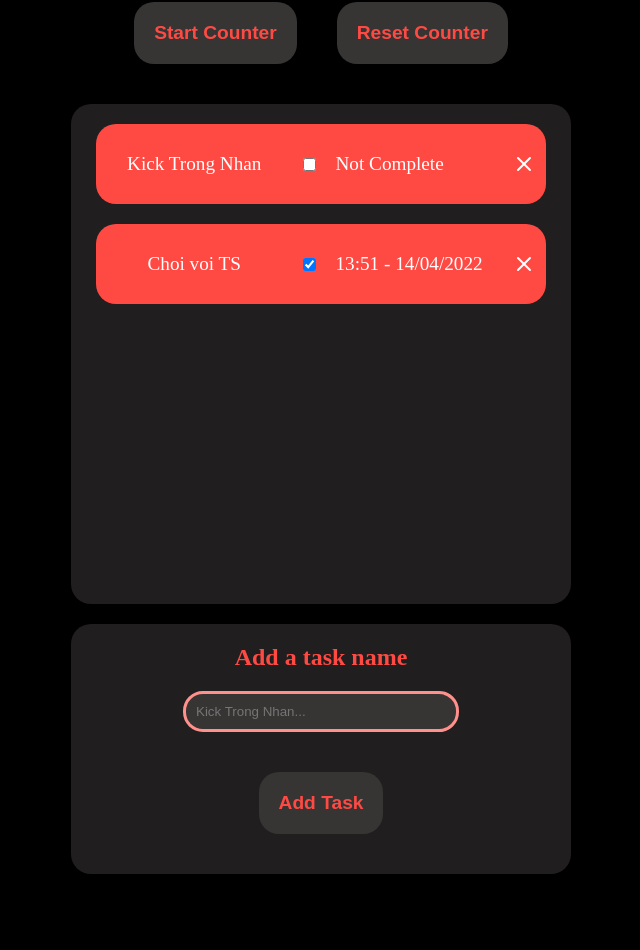
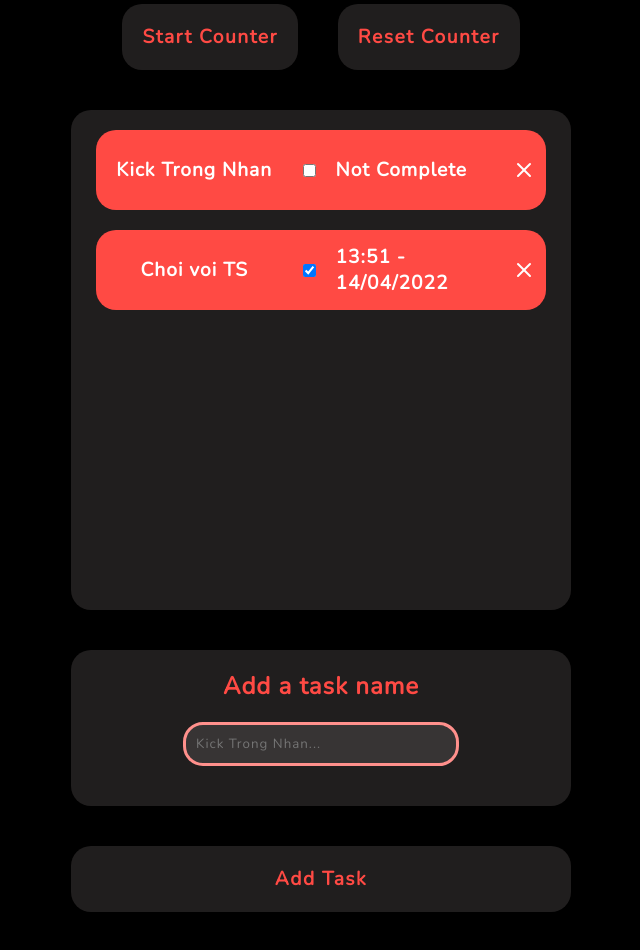
Before and after one commit to khanhngn-dev/PomodoroPWA, a React (Create React App) app: page / in a window 1280 px wide. Shown: the part 210-1160 px from the top of the page, without its empty margins (319-959 px from the left). Before the commit the page ends 1092 px from the top, so only its background shows below. Built offline with nearby package versions, Linux system fonts and the light colour scheme.

Commit message:
Correct styling

```diff
--- a/src/components/button/button.styles.tsx
+++ b/src/components/button/button.styles.tsx
@@ -4,15 +4,16 @@ export const StyledButton = styled.button`
 	margin: 20px;
 	padding: 20px;
 	border-radius: 20px;
-	background-color: var(--color-lighter-grey);
+	background-color: var(--color-grey);
 	color: var(--color-primary);
 	font-weight: bold;
 	font-size: 1.2rem;
 	width: max-content;
+	letter-spacing: 1.5px;
 	/* border: 3px solid var(--color-secondary); */
 	border: none;
 	&:hover {
-		background-color: #3b3b3b;
+		background-color: var(--color-lighter-grey);
 		cursor: pointer;
 		border-color: var(--color-primary);
 	}
--- a/src/components/itemForm/item-form.component.tsx
+++ b/src/components/item-form/item-form.component.tsx
@@ -32,10 +32,12 @@ const ItemForm: FC<FormHTMLAttributes<HTMLFormElement>> = () => {
 		setTaskName(event.target.value);
 	};
 	return (
-		<FormContainer onSubmit={handleSubmit}>
-			<ItemInput value={taskName} onChange={handleChange} placeholder='Kick Trong Nhan...' />
-			<Button>Add Task</Button>
-		</FormContainer>
+		<>
+			<FormContainer onSubmit={handleSubmit}>
+				<ItemInput value={taskName} onChange={handleChange} placeholder='Kick Trong Nhan...' />
+				<Button style={{ width: '500px' }}>Add Task</Button>
+			</FormContainer>
+		</>
 	);
 };
 export default ItemForm;
--- a/src/components/itemForm/item-form.styles.tsx
+++ b/src/components/item-form/item-form.styles.tsx
@@ -5,8 +5,7 @@ export const FormContainer = styled.form`
 	justify-content: center;
 	align-items: center;
 	flex-direction: column;
-	background-color: var(--color-grey);
+	margin: 20px;
 	border-radius: 20px;
-	padding: 20px;
 	width: 500px;
 `;
--- a/src/components/item-input/item-input.component.tsx
+++ b/src/components/item-input/item-input.component.tsx
@@ -1,11 +1,11 @@
 import { FC, InputHTMLAttributes } from 'react';
-import { ItemInputContainer, ItemInputLabel } from './item-input.styles';
+import { ItemInputContainer, ItemInputLabel, ItemInputWithLabel } from './item-input.styles';
 
 const ItemInput: FC<InputHTMLAttributes<HTMLInputElement>> = ({ ...others }) => (
-	<>
+	<ItemInputWithLabel>
 		<ItemInputLabel>Add a task name</ItemInputLabel>
 		<ItemInputContainer type='text' name='taskName' {...others} />
-	</>
+	</ItemInputWithLabel>
 );
 
 export default ItemInput;
--- a/src/components/item-input/item-input.styles.tsx
+++ b/src/components/item-input/item-input.styles.tsx
@@ -9,6 +9,7 @@ export const ItemInputContainer = styled.input`
 	border: 3px solid var(--color-secondary);
 	width: 60%;
 	background-color: var(--color-lighter-grey);
+	letter-spacing: 1px;
 	&:focus {
 		border-color: var(--color-primary);
 	}
@@ -18,4 +19,16 @@ export const ItemInputLabel = styled.label`
 	font-size: 1.5rem;
 	font-weight: bold;
 	color: var(--color-primary);
+	letter-spacing: 1px;
 `;
+
+export const ItemInputWithLabel = styled.div`
+	background-color: var(--color-grey);
+	width: 500px;
+	display: flex;
+	flex-direction: column;
+	align-items: center;
+	padding: 20px;
+	border-radius: 20px;
+	margin-bottom: 20px;
+`;
--- a/src/components/task/task.styles.tsx
+++ b/src/components/task/task.styles.tsx
@@ -16,6 +16,8 @@ export const TaskContainer = styled.div`
 	border-radius: 20px;
 	color: white;
 	font-size: 1.2rem;
+	font-weight: bold;
+	letter-spacing: 1px;
 	/* border: 3px solid var(--color-secondary); */
 `;
 
--- a/src/index.css
+++ b/src/index.css
@@ -1,3 +1,4 @@
+@import url('https://fonts.googleapis.com/css2?family=Nunito&display=swap');
 :root {
 	--color-primary: #ff4a44;
 	--color-secondary: #ff908c;
@@ -9,6 +10,7 @@
 * {
 	box-sizing: border-box;
 	scrollbar-width: none;
+	font-family: 'Nunito', sans-serif;
 }
 
 body {
--- a/src/routes/home/home.component.tsx
+++ b/src/routes/home/home.component.tsx
@@ -7,7 +7,7 @@ import Counter from '../../components/dial-container/dial-container.component';
 import Button from '../../components/button/button.component';
 import { Home, ButtonContainer } from './home.styles';
 import TaskList from '../../components/task-list/task-list.component';
-import ItemForm from '../../components/itemForm/item-form.component';
+import ItemForm from '../../components/item-form/item-form.component';
 
 const Clock = () => {
 	const isCounting = useSelector(selectIsCounting);
```
